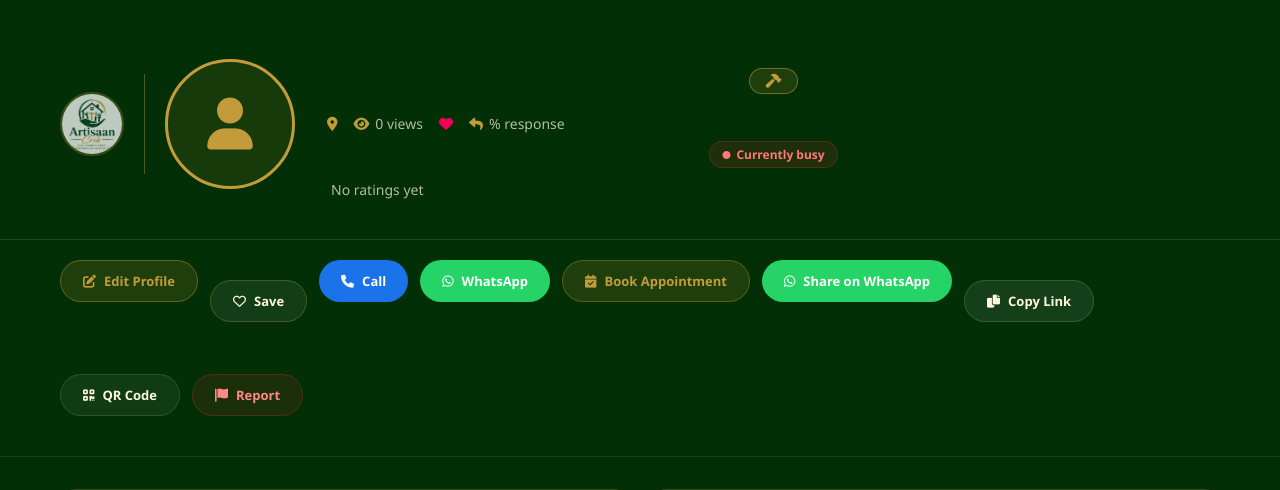
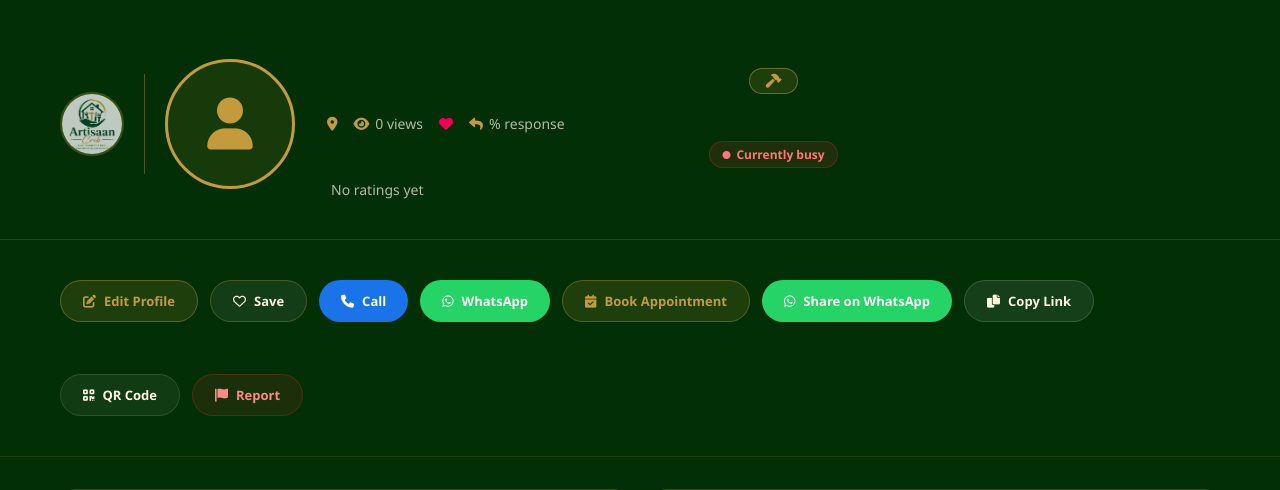
Before and after one commit to Grace-goodluck/ARTISANS-, a Flask app: template templates/artisan_profile_new.html in a window 1280 px wide. Shown: the part 56-546 px from the top of the page. Run offline with Flask 3, Linux system fonts and the light colour scheme; the template is opened without the code that fills it, so the values that code supplies are empty; the visitor is signed in with stand-in values (Sample User, id 1).

Commit message:
Fix: align Save and Copy Link buttons with others in contact row
Co-Authored-By: Claude Sonnet 4.6 <noreply@anthropic.com>

```diff
--- a/templates/artisan_profile_new.html
+++ b/templates/artisan_profile_new.html
@@ -203,10 +203,12 @@
         .contact-row {
             display: flex;
             flex-wrap: wrap;
+            align-items: center;
             gap: 12px;
             padding: 20px 60px;
             border-bottom: 1px solid rgba(196,155,58,0.15);
         }
+        .contact-row form { display: contents; }
 
         .cta-btn {
             display: inline-flex;
```
